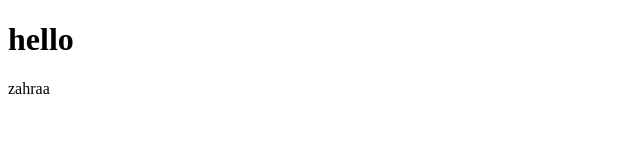
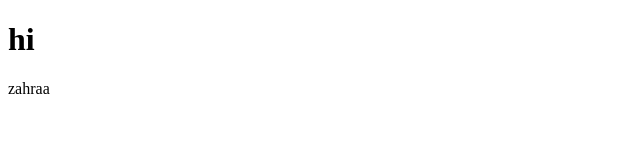
Before and after one commit to SomayaRagab/test, a plain HTML site: page index.html in a window 1280 px wide. Shown: the full height of the page, 0-640 px from the left. Drawn offline with Linux system fonts and the light colour scheme.

Commit message:
v3 somaya

```diff
--- a/index.html
+++ b/index.html
@@ -7,7 +7,7 @@
     <title>Document</title>
 </head>
 <body>
-    <h1>hello</h1>
+    <h1>hi</h1>
     <p>zahraa</p>
 
 </body>
```
